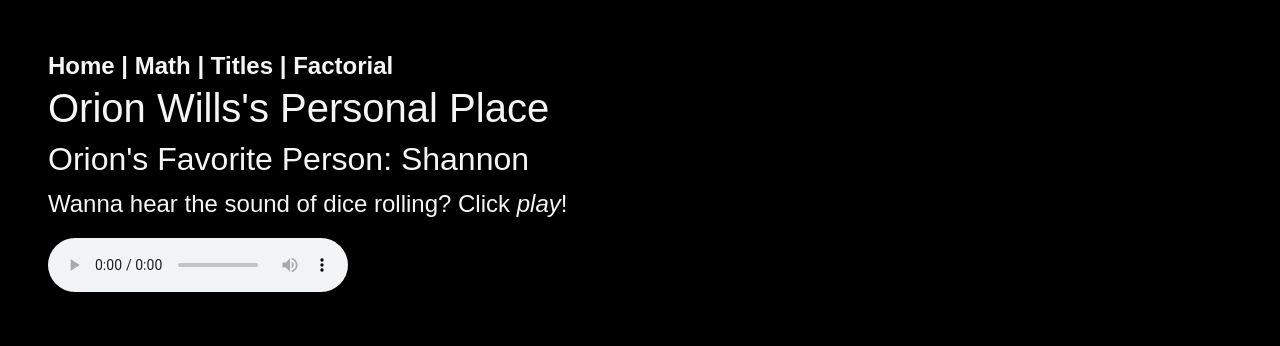
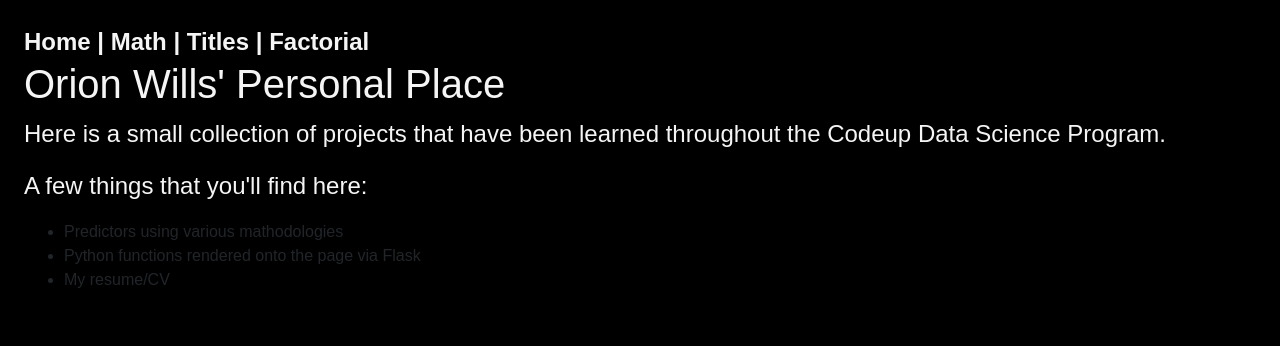
Before and after one commit to orionwills/model_deployment, a Flask app: page / in a window 1280 px wide. Shown: the top 346 px of the page. Run offline with Flask 2, Linux system fonts and the light colour scheme; some libraries are stand-ins or nearby versions.

Commit message:
basic changes to home page

```diff
--- a/templates/index.html
+++ b/templates/index.html
@@ -8,11 +8,17 @@
     <link rel="stylesheet" href="/static/style.css">
     <title>Orion Wills's Project Page</title>
 </head>
-<body class="p-5">
+<body class="p-4">
     {% include 'navbar.html' %}
-    <h1 class="h1">Orion Wills's Personal Place</h1>
-    <h2>Orion's Favorite Person: Shannon</h2>
-    <p>Wanna hear the sound of dice rolling?  Click <em>play</em>!</p>
-    <audio src="static/dice.mp3" controls></audio>
+    <h1 class="h1">Orion Wills' Personal Place</h1>
+    <p>Here is a small collection of projects that have been learned throughout the Codeup Data Science Program.</p>
+    <p>A few things that you'll find here:</p>
+    <ul>
+        <li>Predictors using various mathodologies</li>
+        <li>Python functions rendered onto the page via Flask</li>
+        <li>My resume/CV</li>
+
+
+    </ul>
 </body>
 </html>
```
